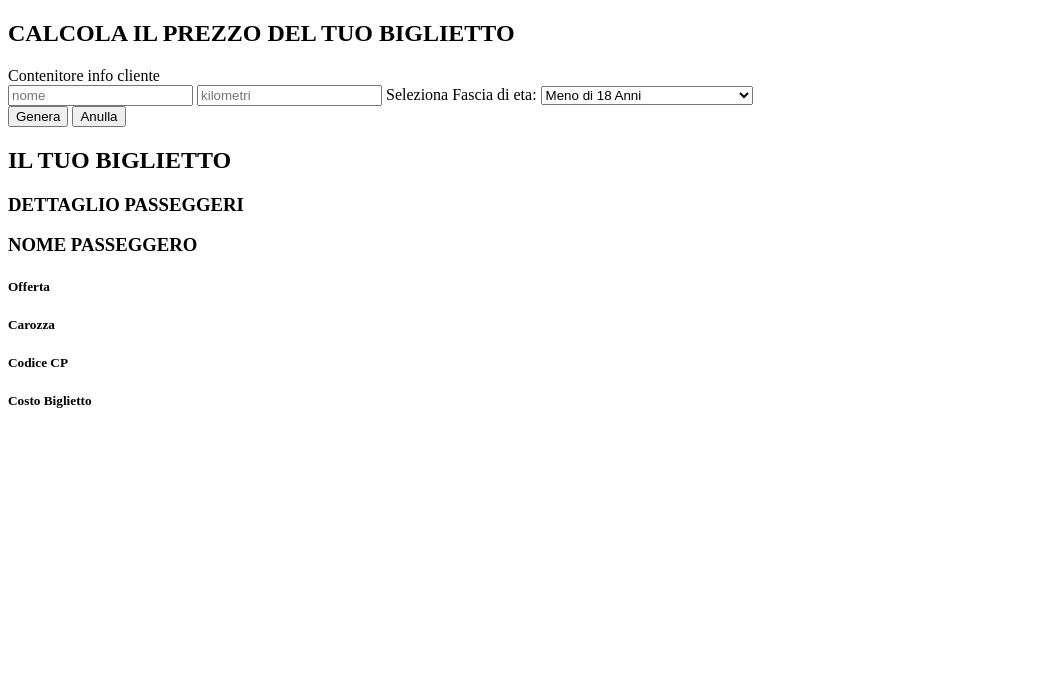
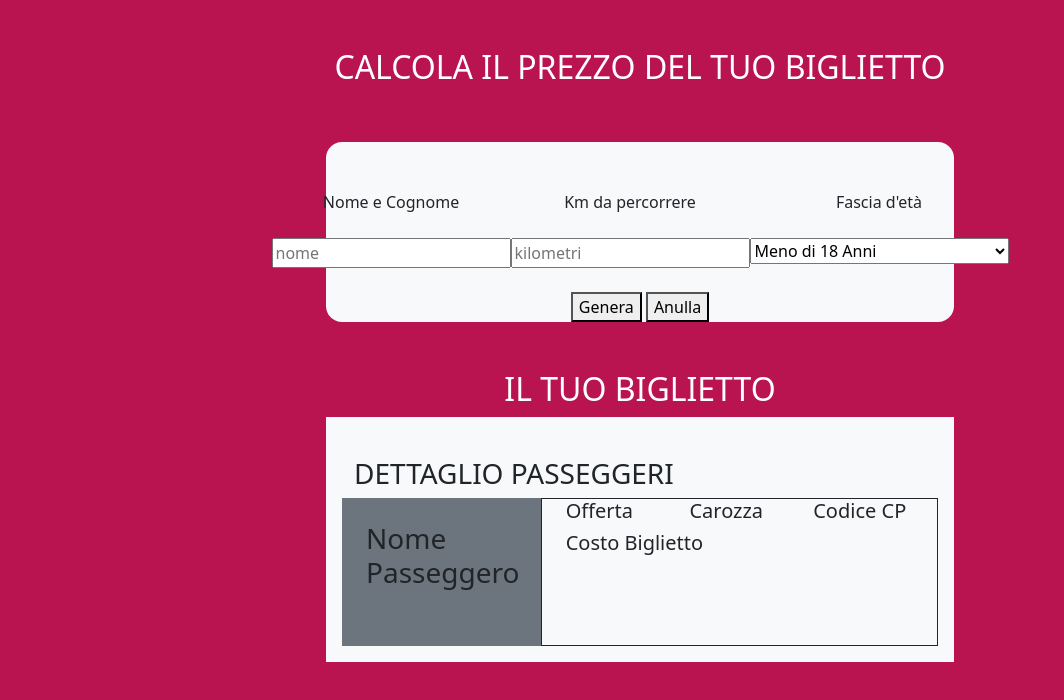
Before and after one commit to razcc/js-biglietto-treno-form, a plain HTML site: page index.html in a window 1280 px wide. Shown: the whole page, without its empty margins (0-1064 px from the left). Drawn offline with nearby package versions, Linux system fonts and the light colour scheme.

Commit message:
Stilizzazione traminte Bootstrap

```diff
--- a/index.html
+++ b/index.html
@@ -1,90 +1,135 @@
 <!DOCTYPE html>
 <html lang="en">
+
 <head>
     <meta charset="UTF-8">
     <meta http-equiv="X-UA-Compatible" content="IE=edge">
     <meta name="viewport" content="width=device-width, initial-scale=1.0">
     <title>Biglietto Treno Form</title>
+    <!-- Style Bootstrap -->
+    <link href="https://cdn.jsdelivr.net/npm/bootstrap@5.2.2/dist/css/bootstrap.min.css" rel="stylesheet"
+        integrity="sha384-Zenh87qX5JnK2Jl0vWa8Ck2rdkQ2Bzep5IDxbcnCeuOxjzrPF/et3URy9Bv1WTRi" crossorigin="anonymous">
+
+    <!-- Font-awesome -->
+    <link rel="stylesheet" href="https://cdnjs.cloudflare.com/ajax/libs/font-awesome/6.2.0/css/all.min.css"
+        integrity="sha512-xh6O/CkQoPOWDdYTDqeRdPCVd1SpvCA9XXcUnZS2FmJNp1coAFzvtCN9BmamE+4aHK8yyUHUSCcJHgXloTyT2A=="
+        crossorigin="anonymous" referrerpolicy="no-referrer" />
+
+    <!-- Style nostro -->
     <link rel="stylesheet" href="style.css">
 </head>
+
 <body>
 
+    <div class="container-fluid bg-pink vh-100 ">
+
+        <!-- Row 1 -->
         <!-- Titolo -->
+        <div class="row py-5 text-white text-center">
             <h2>
                 CALCOLA IL PREZZO DEL TUO BIGLIETTO
             </h2>
+        </div>
 
-    Contenitore info cliente
-    <div id="container-infoCliente">
+        <!-- Row 2 -->
+        <!-- Contenitore info cliente -->
+        <div id="container-infoCliente" class="row bg-light w-50 mx-auto rounded-4 text-center ">
+
             <!-- Blocco nome km eta -->
+            <div class="col-12 my-4 d-flex justify-content-center">
                 <div>
+                    <div class="my-4">
+                        Nome e Cognome
+                    </div>
                     <input type="text" placeholder="nome" id="inputNome">
+                </div>
+
+                <div>
+                    <div class="my-4">
+                        Km da percorrere
+                    </div>
                     <input type="text" placeholder="kilometri" id="inputKm">
+                </div>
 
-            <label for="eta">Seleziona Fascia di eta:</label>
+                <div>
+                    <div class="my-4">
+                        Fascia d'età
+                    </div>
                     <select id="inputEta">
                         <option value="minorenne">Meno di 18 Anni</option>
                         <option value="over65">Piu di 65 Anni</option>
                         <option value="magiorenne">Compreso fra 18 Anni e 65 Anni</option>
                     </select>
                 </div>
+            </div>
 
             <!-- Blocco pulsanti Invia -->
-        <div>
+            <div class="col-12 textcenter">
                 <button onclick="generaInfoBiglietto()">
                     Genera
                 </button>
 
-            <button onclick="resetParametri()">
+                <button>
                     Anulla
                 </button>
             </div>
         </div>
 
+        <!-- Row 3 -->
+        <div class="text-white mt-5 text-center">
             <!-- Titolo -->
             <h2>
                 IL TUO BIGLIETTO
             </h2>
-
-    <!-- Contenitore info Biglietto -->
-    <div id="container.infoBiglietto">
-        <!-- colonna orizontale 1 -->
-        <div>
-            <h3>DETTAGLIO PASSEGGERI</h3>
         </div>
 
-        <!-- colonna orizontale 2 -->
-        <div>
-            <!-- colonna di sinsitra -->
-            <div>
-                <h3>NOME PASSEGGERO</h3>
+
+        <!-- Row 4 -->
+        <!-- Contenitore info Biglietto -->
+        <div id="container.infoBiglietto" class="row bg-light w-50 mx-auto p-3">
+
+            <!-- Colonna 1 -->
+            <div class="col-12 pt-4">
+                <h3>DETTAGLIO PASSEGGERI</h3>
+
+            </div>
+
+            <!-- colonna  2 -->
+            <div class="col-4 bg-secondary px-4 pt-4 pb-5">
+                <h3>Nome Passeggero</h3>
                 <div id="nomePasseggero"></div>
             </div>
 
-            <!-- Colonna di destra -->
-            <div>
+            <!-- colonna 3 -->
+            <div class="col-8 border border-dark">
+                <div class="container-fluid">
+                    <div class="row">
+
                         <!-- prima -->
-                <div>
+                        <div class="col">
                             <h5>Offerta</h5>
                             <div id="tipologiaBiglietto"></div>
                         </div>
 
                         <!-- Seconda -->
-                <div>
+                        <div class="col">
                             <h5>Carozza</h5>
                             <div id="carozza"></div>
                         </div>
 
                         <!-- Terza -->
-                <div>
+                        <div class="col">
                             <h5>Codice CP</h5>
                             <div id="codiceCP"></div>
                         </div>
 
                         <!-- Quarta -->
-                <div>
+                        <div class="col">
                             <h5>Costo Biglietto</h5>
                             <div id="prezzoViaggio"></div>
+                        </div>
+                    </div>
+
                 </div>
             </div>
         </div>
@@ -92,10 +137,13 @@
 
 
 
+    <!-- Scrip Bootstrap -->
+    <script src="https://cdn.jsdelivr.net/npm/bootstrap@5.2.2/dist/js/bootstrap.bundle.min.js"
+        integrity="sha384-OERcA2EqjJCMA+/3y+gxIOqMEjwtxJY7qPCqsdltbNJuaOe923+mo//f6V8Qbsw3"
+        crossorigin="anonymous"></script>
 
-
-
-
+    <!-- Script Nostro -->
     <script type="text/javascript" src="main.js"></script>
 </body>
+
 </html>
--- a/style.css
+++ b/style.css
@@ -0,0 +1,3 @@
+.bg-pink{
+    background-color: rgb(185, 20, 80);
+}
```
Also changed, not shown: main.js (line endings or trailing spaces). Lines whose indentation alone changed are shown as unchanged.
